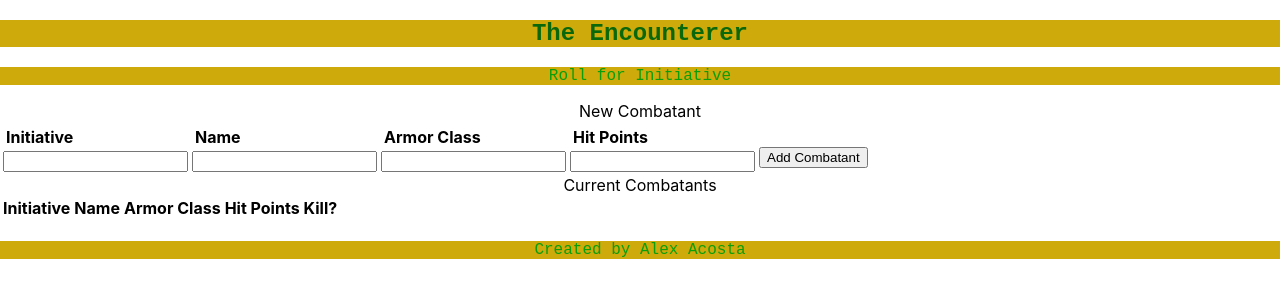
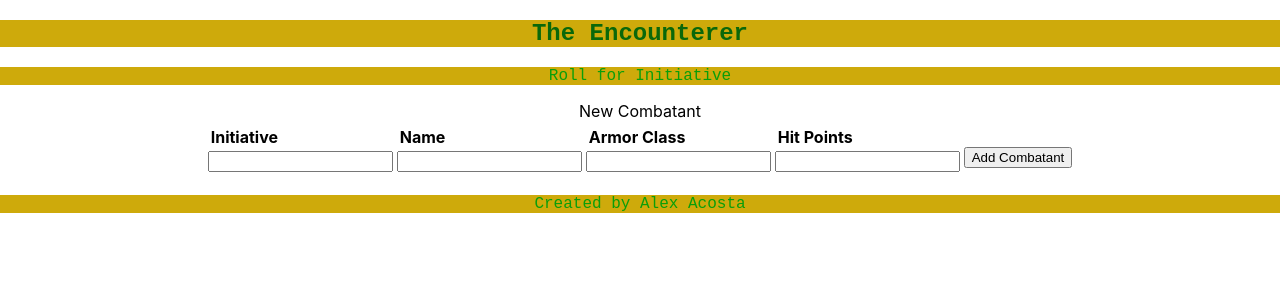
Before and after one commit to gabaleaco/Capstone_Acosta, a React (Create React App) app: page / in a window 1280 px wide. Shown: the top 300 px of the page. Built offline with nearby package versions, Linux system fonts and the light colour scheme.

Commit message:
added isEmpty for to renderRows and centered table

```diff
--- a/src/components/DynamicTable.jsx
+++ b/src/components/DynamicTable.jsx
@@ -1,4 +1,5 @@
 import React from 'react';
+import './Styles.css';
 //import React, { Component } from 'react';
 //import RenderRows from './Rows';
 
@@ -91,9 +92,11 @@ export default class DynamicTable extends React.Component {
 
     // render form inputs and table headers
     render() {
+        const isEmpty = this.state.combatants.length > 0;
+
         return (
             <div>New Combatant
-                <table>
+                <table class='center'>
                     {/* inputs for each combatant category */}
                     <td>
                         <th>Initiative</th>
@@ -138,8 +141,11 @@ export default class DynamicTable extends React.Component {
                     </td>
                 </table>
                 {console.log("new combatant form loaded")}
-                Current Combatants
-                <table className="">
+
+                {isEmpty && (
+                    <div>
+                        <p>Current Combatants</p>
+                        <table class='center'>
                             <thead>
                                 <tr>
                                     {/* <button onClick={this.handleInitSort.bind(this)}>Sort</button> */}
@@ -148,14 +154,15 @@ export default class DynamicTable extends React.Component {
                                     <th>Name</th>
                                     <th>Armor Class</th>
                                     <th>Hit Points</th>
-                            <th>Kill?</th>
+                                    <th></th>
                                 </tr>
                             </thead>
                             <tbody>
                                 {this.renderRows()}
                             </tbody>
                         </table>
-                {/* <RenderRows />; */}
+                    </div>
+                )}
             </div>
         );
     }
--- a/src/components/Styles.css
+++ b/src/components/Styles.css
@@ -19,3 +19,8 @@
 .font-bold {
   font-weight: 800;
 }
+
+.center {
+  margin-left: auto;
+  margin-right: auto;
+}
```
Lines whose indentation alone changed are shown as unchanged.
